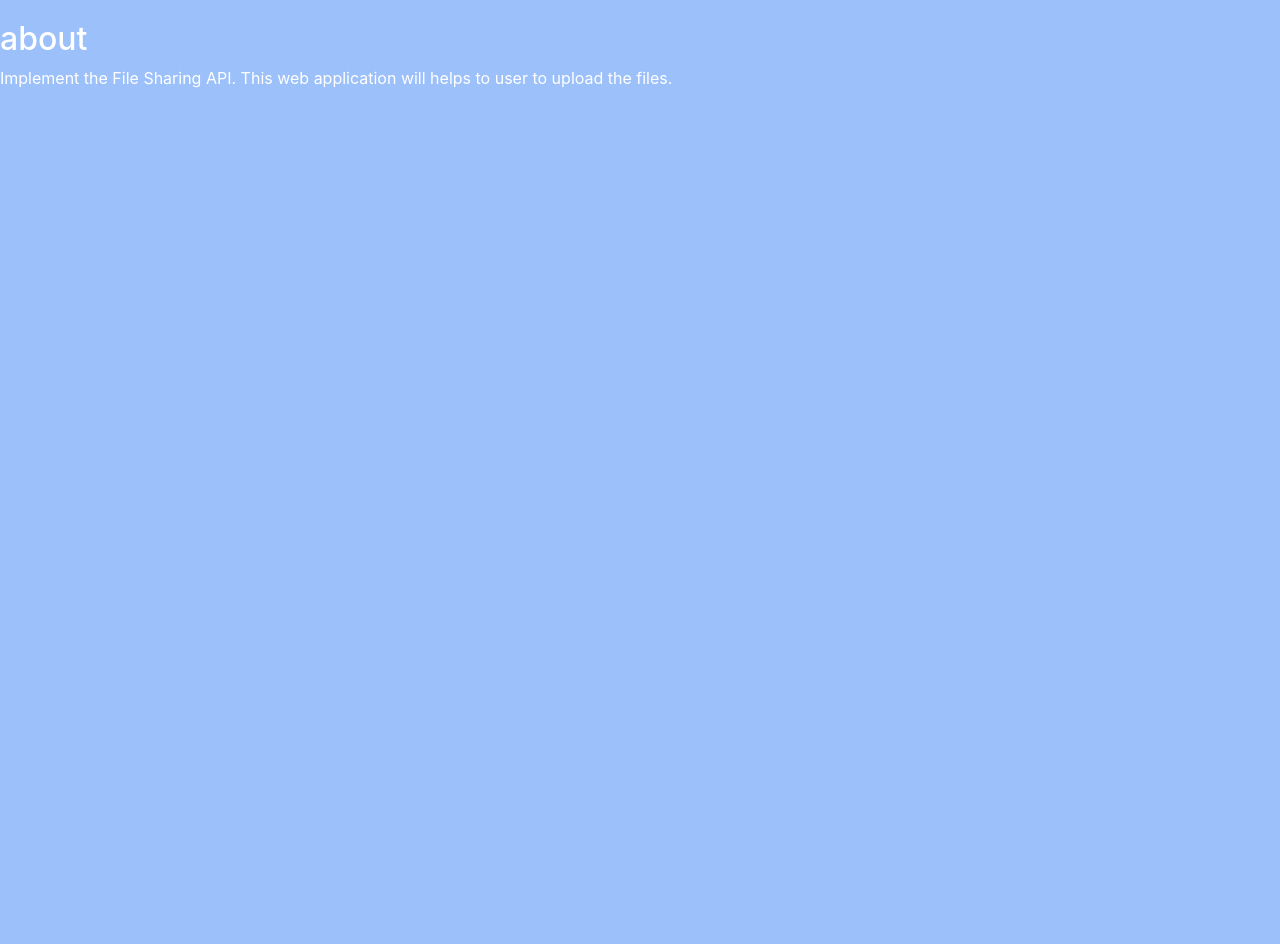
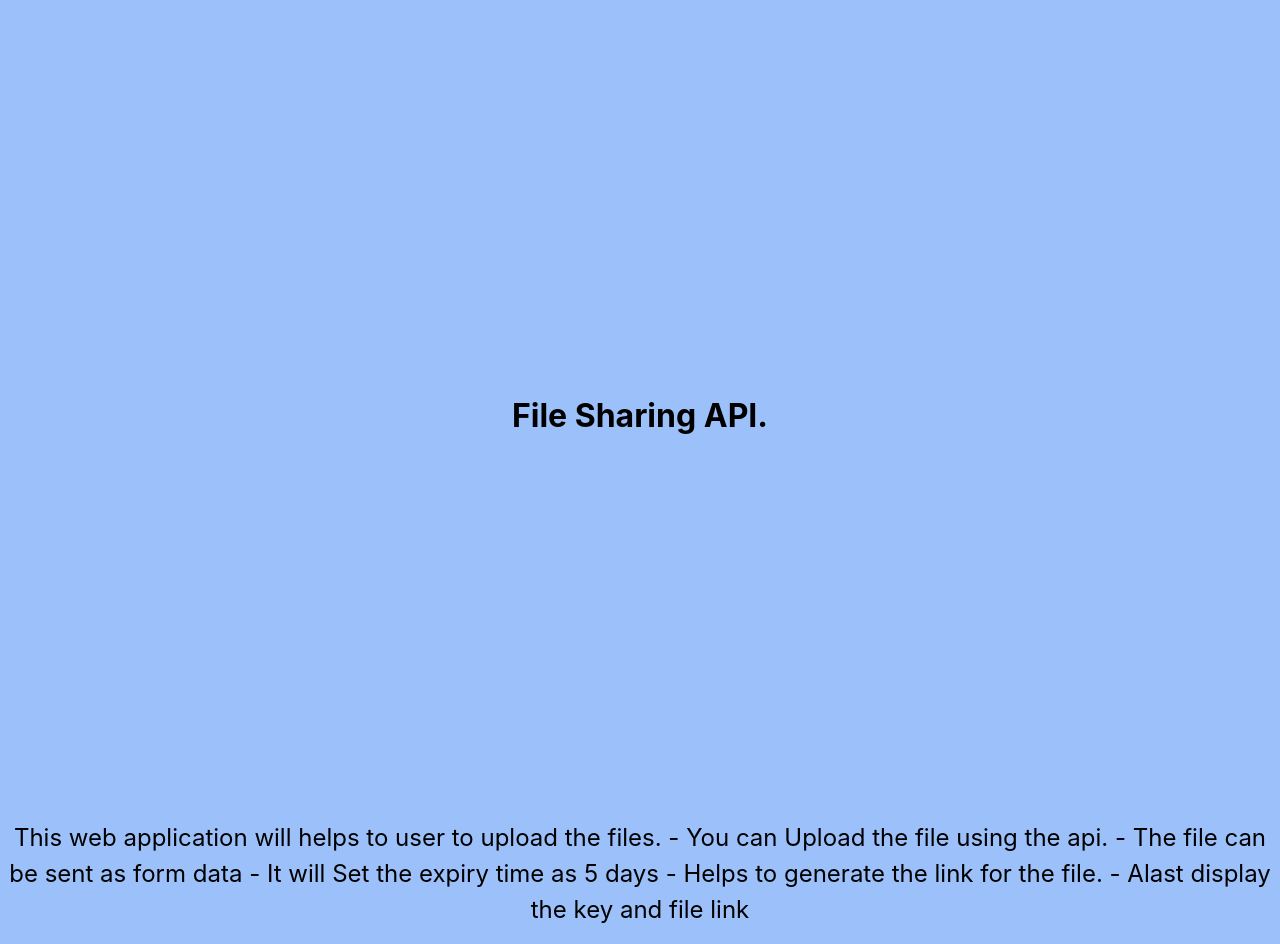
Before and after one commit to nivethacse/filetransfer, a React (Create React App) app: page /about in a window 1280 px wide. Shown: the part 39-983 px from the top of the page. Before the commit the page ends 800 px from the top, so only its background shows below. Built offline with nearby package versions, Linux system fonts and the light colour scheme.

Commit message:
Update about.js

```diff
--- a/src/components/about.js
+++ b/src/components/about.js
@@ -1,12 +1,20 @@
 import React from "react";
 
 export default function About() {
+
   return (
     <div>
-      <h2>about</h2>
-      <p>
-        Implement the File Sharing API. This web application will helps to user to upload the
-files.
+      <div style={{display: 'flex',  justifyContent:'center', alignItems:'center', height: '100vh'}}>
+      <h2 className="title-text" style={{color: "black"}}>File Sharing API.</h2>
+      </div>
+      <p className="text text-center" style={{color: "black"}}>
+
+       This web application will helps to user to upload the files.
+      - You can Upload the file using the api.
+      - The file can be sent as form data
+      - It will Set the expiry time as 5 days
+      - Helps to generate the link for the file.
+      - Alast display the key and file link
 
       </p>
     </div>
```
